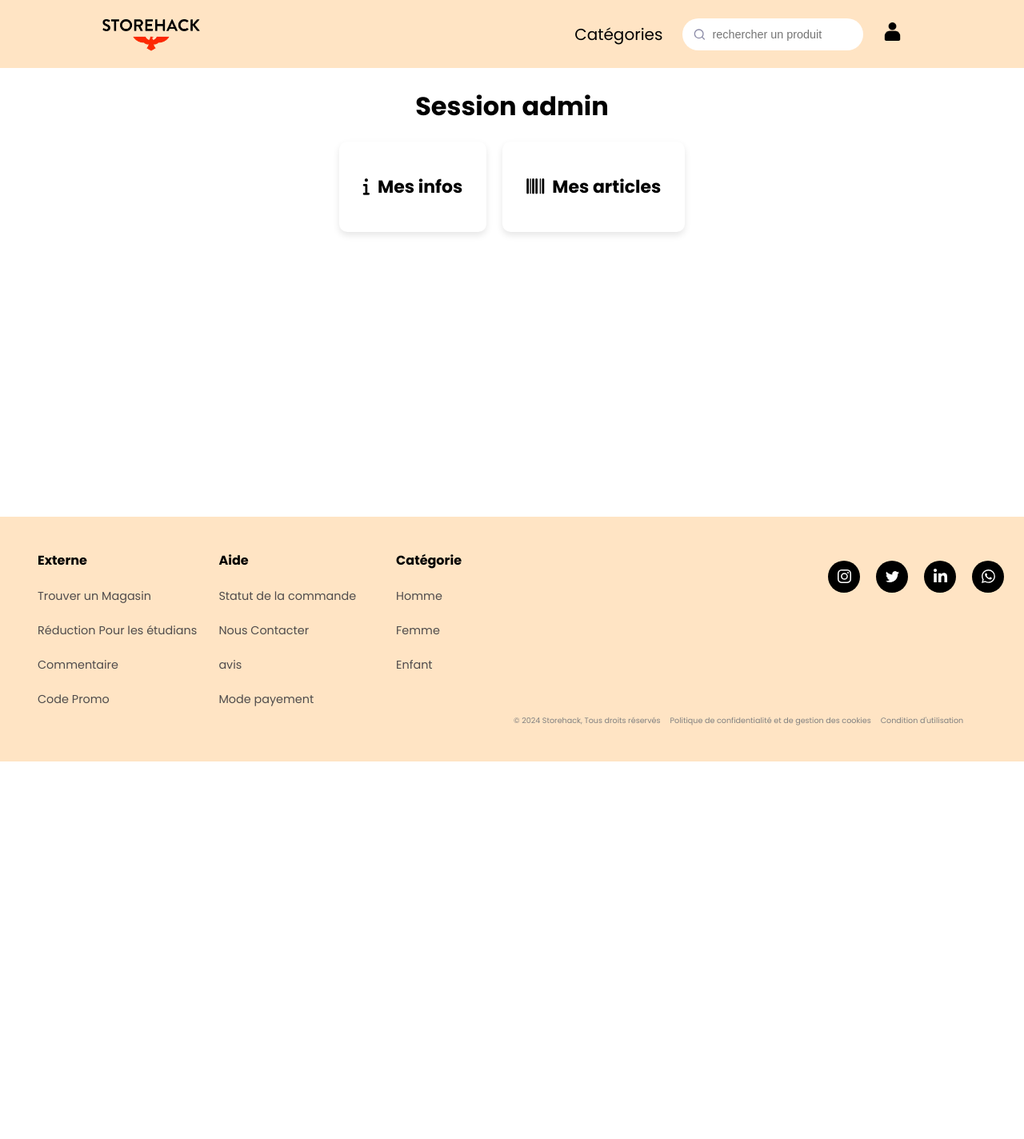
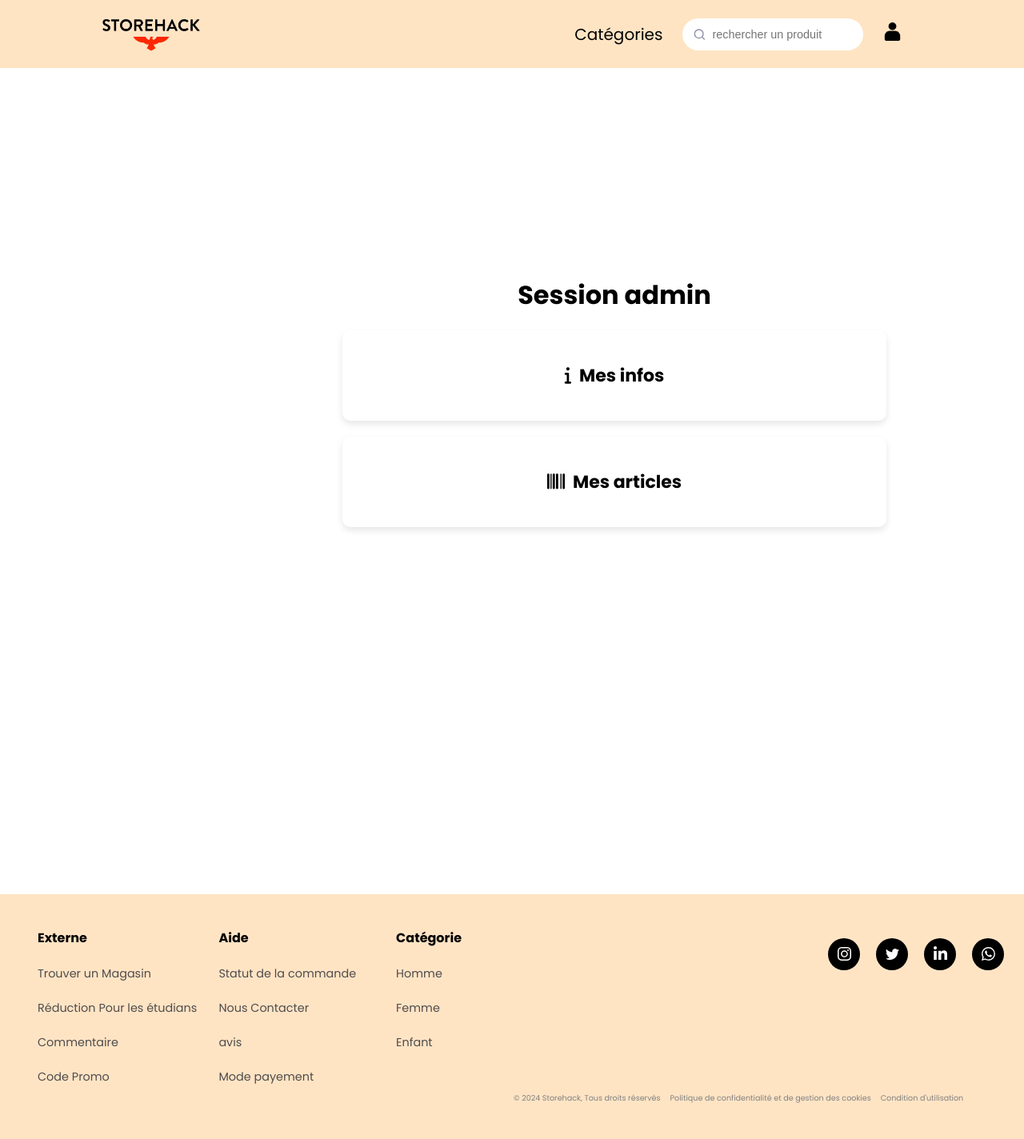
Before and after one commit to Baptiste4321/e-commerce, a PHP site: page /admin.php in a window 1280 px wide; the page is wider, and only the part inside the window is pictured. Shown: that part at 80% size. Before the commit the page ends 952 px from the top of that part, so only its background shows below. Run offline with PHP 8.4, Linux system fonts and the light colour scheme.

Commit message:
derniere modif

```diff
--- a/css/admin.css
+++ b/css/admin.css
@@ -9,10 +9,9 @@ body {
 }
 
 .container {
-    bottom: 20%;
     width: 80%;
     margin: 1% auto;
-    padding: 20px;
+    padding: 20%;
     background-color: #ffffff;
     border-radius: 5px;
     height: 65vh;
@@ -25,16 +24,15 @@ h1 {
 }
 
 .button-group {
-    display: flex;
+    display: grid;
     justify-content: center;
     align-items: center;
     gap: 20px;
-    margin-bottom: 20px;
-    flex-wrap: wrap;
+    margin-bottom: 20%;
 }
 
 .button-group a {
-    padding: 40px 30px;
+    padding: 5vh 20vw;
     border: none;
     border-radius: 10px;
     background-color: white;
```
